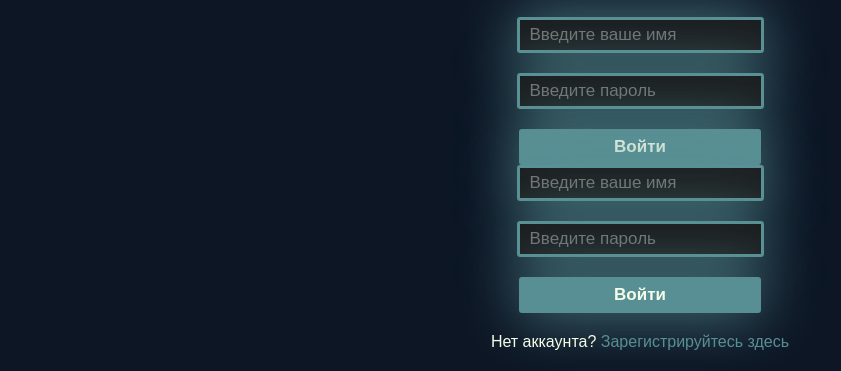
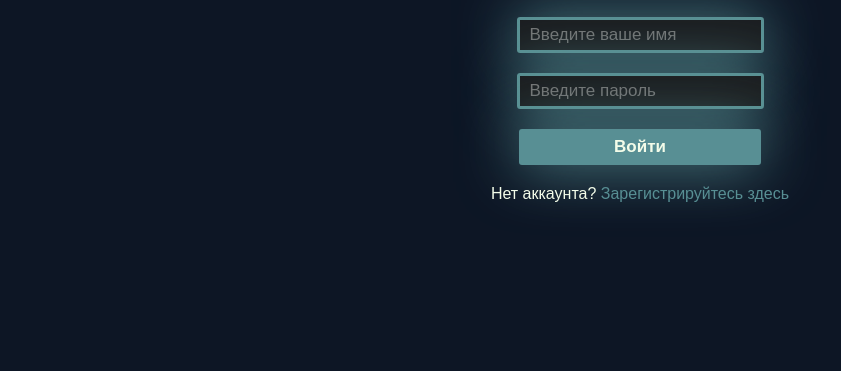
Before and after one commit to Malleron66/chat_client, a plain HTML site: page html/home.html in a window 1280 px wide. Shown: the part 513-884 px from the top of the page, without its empty margins (0-841 px from the left). After the commit the page ends 800 px from the top, so only its background shows below. Drawn offline with Linux system fonts and the light colour scheme.

Commit message:
18.10.2023 up

```diff
--- a/html/home.html
+++ b/html/home.html
@@ -26,13 +26,6 @@
             </div>
             <div class="form-group">
                 <input type="button" class="button-login" value="Войти" id="login_button">
-                <input type="text" placeholder="Введите ваше имя" id="username">
-            </div>
-            <div class="form-group">
-                <input type="password" placeholder="Введите пароль" id="password">
-            </div>
-            <div class="form-group">
-                <input type="button" class="button-login" value="Войти">
             </div>
             <div class="form-group">
                 <p>Нет аккаунта? <a href="./registration.html">Зарегистрируйтесь здесь</a></p>
```
